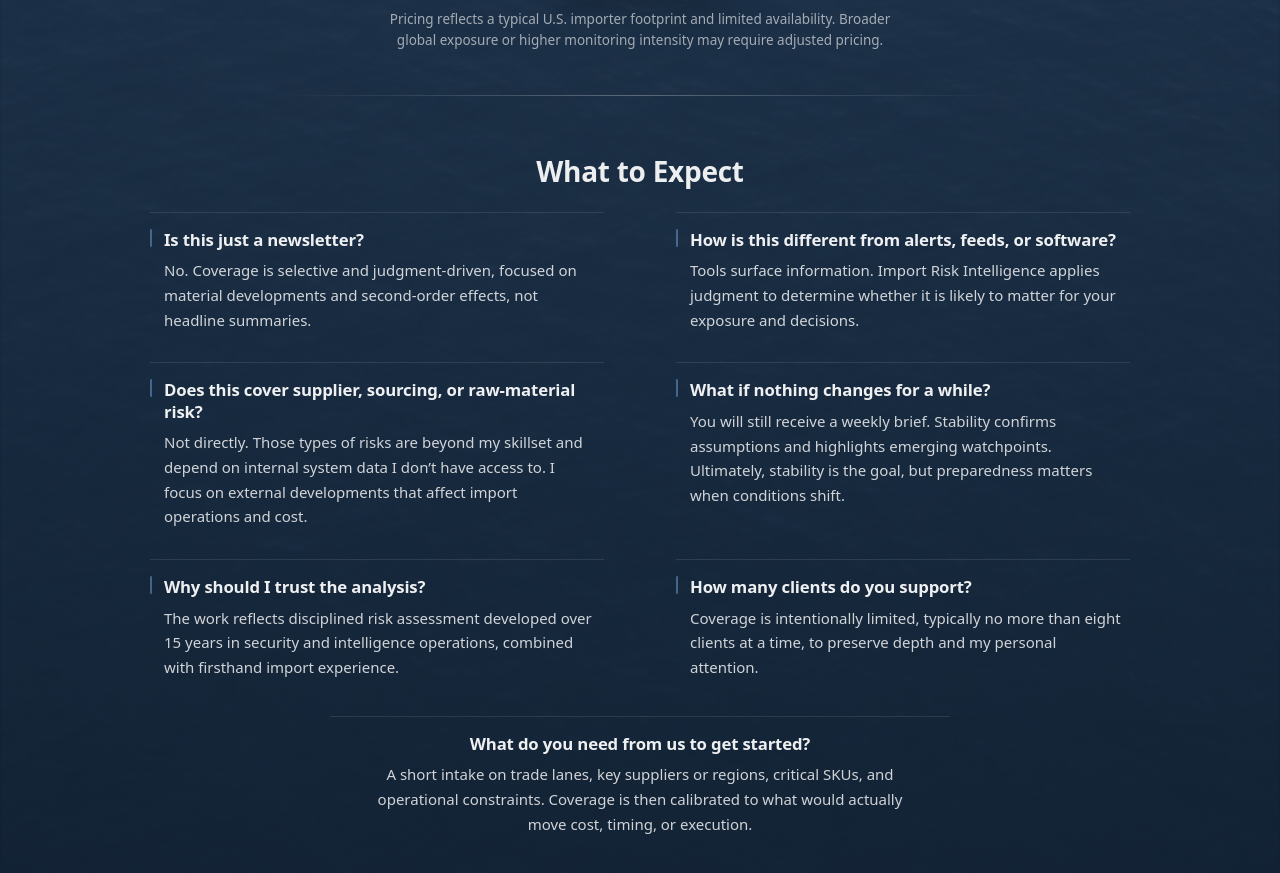
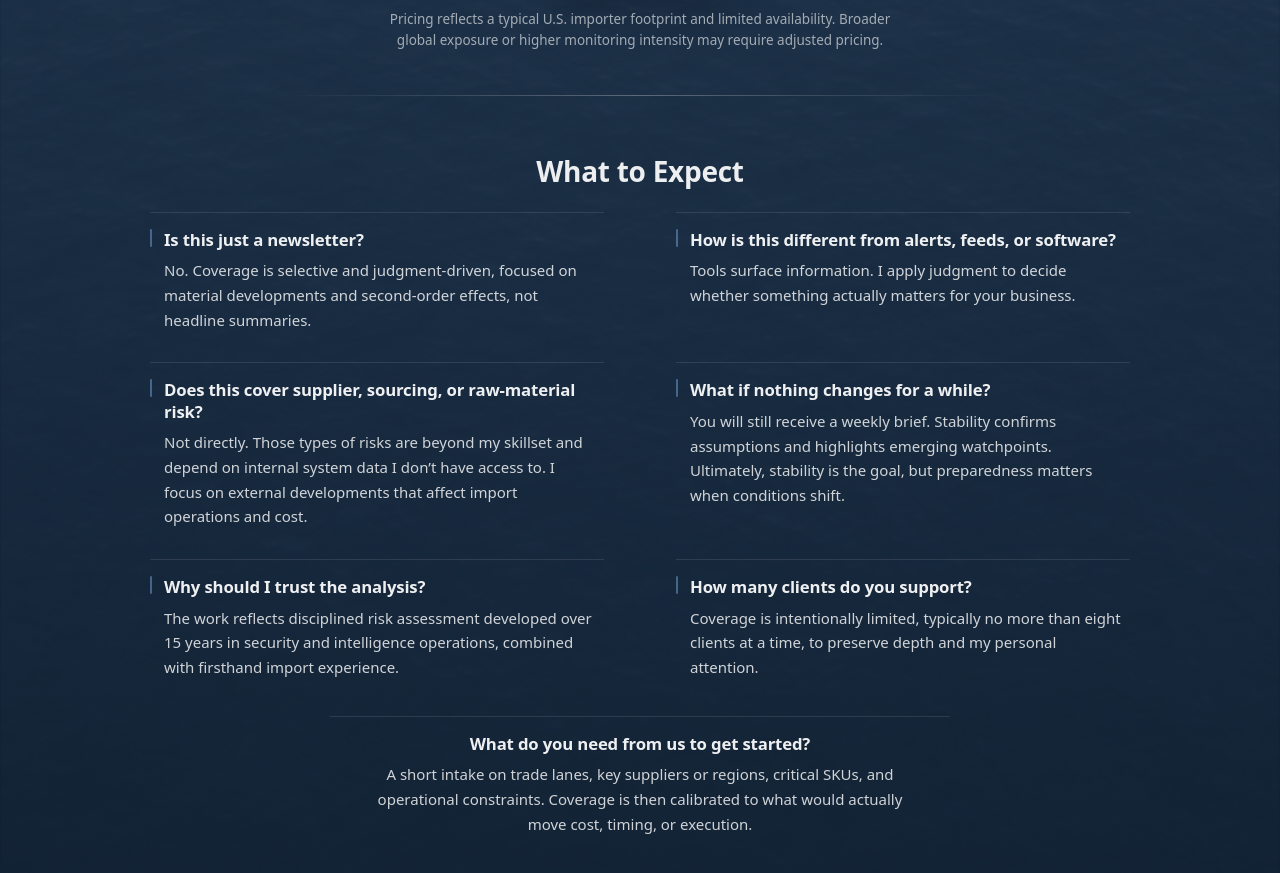
Before and after one commit to importrisk/import-risk-intelligence-site, a Jekyll site: the page built from method.html, in a window 1280 px wide and 900 px high, scrolled down 1470 px. Shown: the top 873 px of the window. Built offline with Jekyll 4.4.1, drawn with Linux system fonts in a browser that asks for light colours.

Commit message:
Update method.html

```diff
--- a/method.html
+++ b/method.html
@@ -217,8 +217,8 @@ css: /method.css?v=100
             <div class="mp-faq-item">
               <h4 class="mp-q">How is this different from alerts, feeds, or software?</h4>
               <p class="mp-a">
-                Tools surface information. Import Risk Intelligence applies judgment to determine
-                whether it is likely to matter for your exposure and decisions.
+                Tools surface information.
+                I apply judgment to decide whether something actually matters for your business.
               </p>
             </div>
 
```
